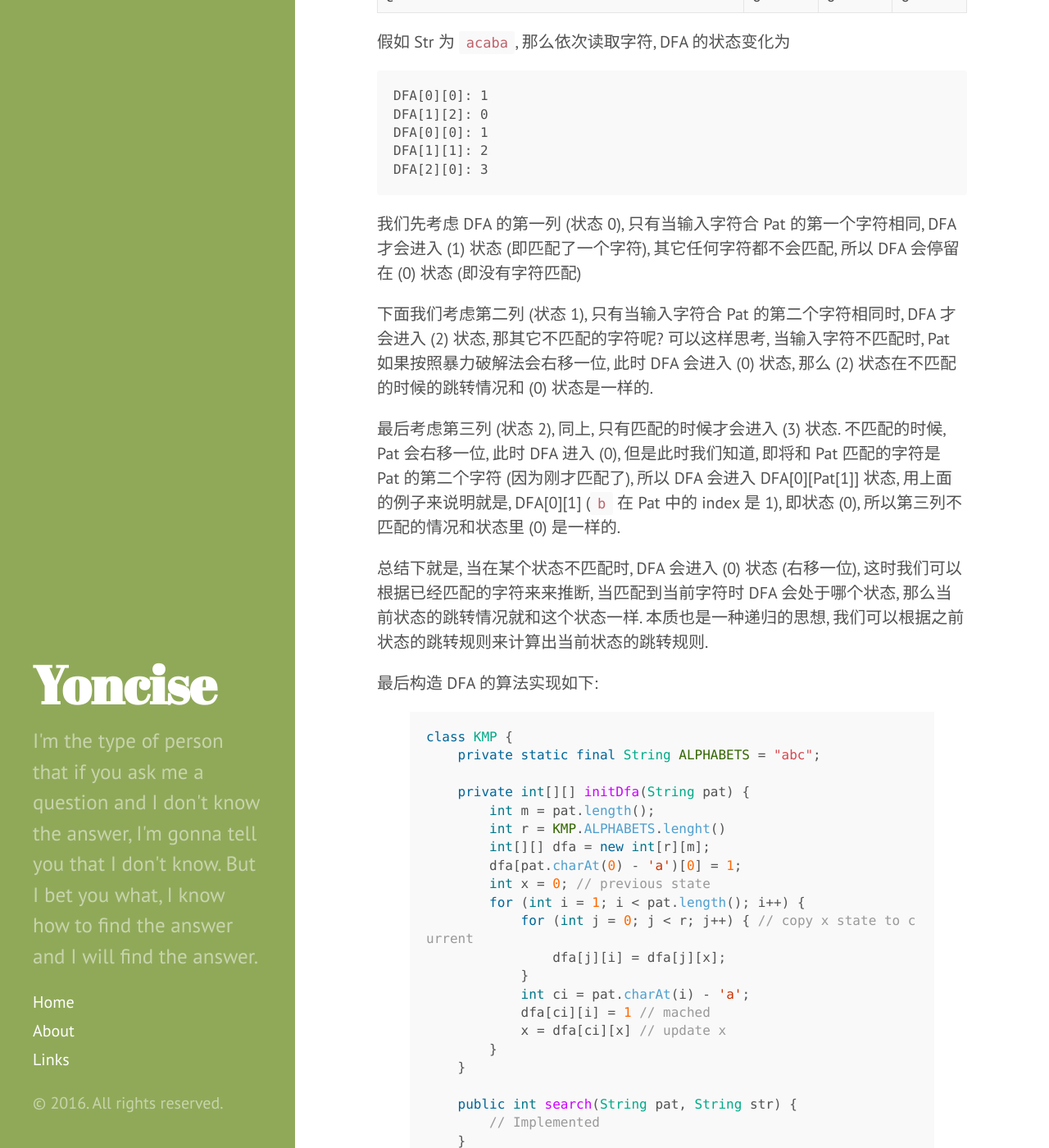
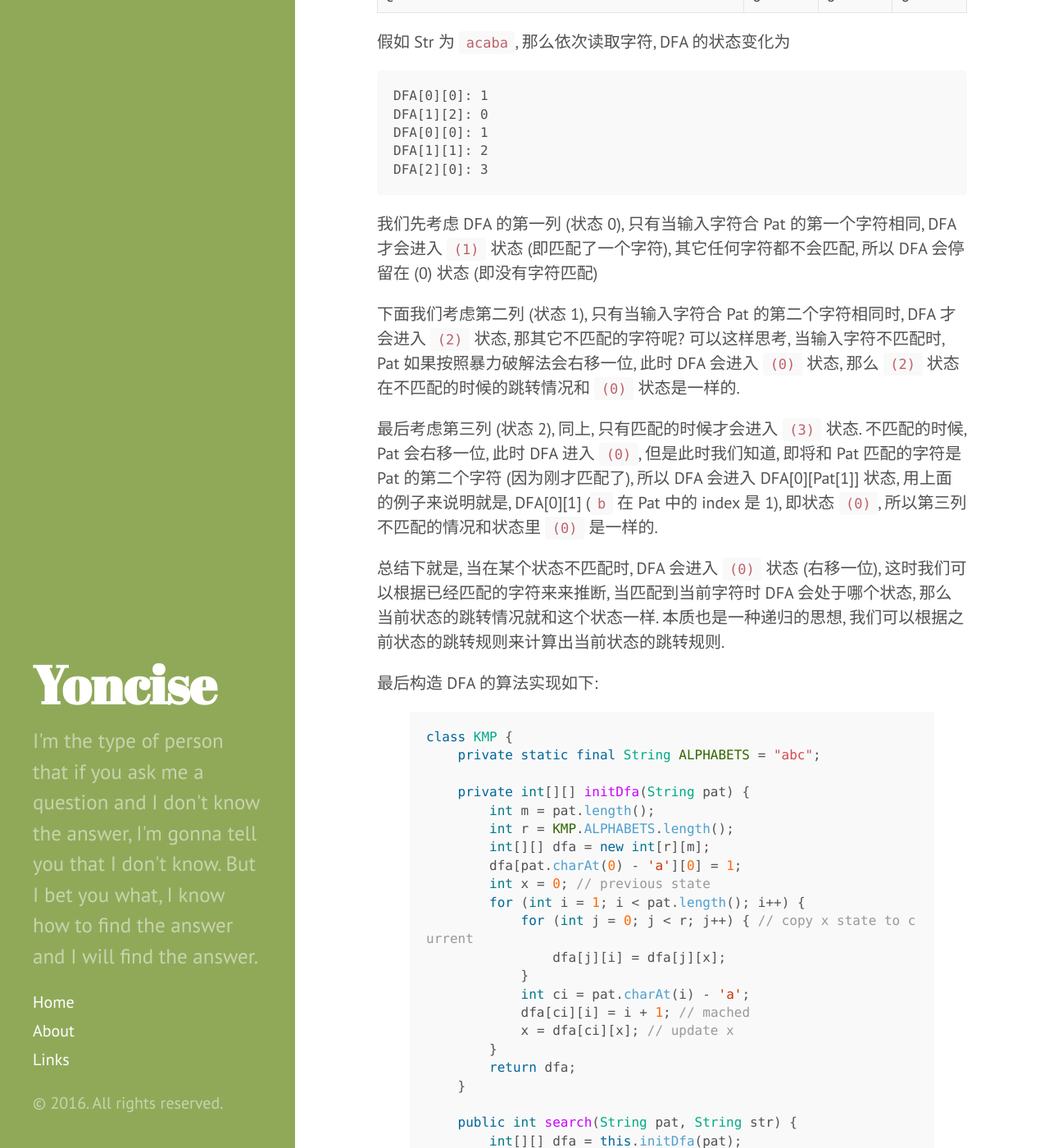
Before and after one commit to yoncise/yoncise.github.io, a Jekyll site: the page built from _posts/2016-10-15-字符串查找算法.md, in a window 1280 px wide and 1400 px high, scrolled down 2392 px. Shown: the whole window at 82% size. Built offline with Jekyll 4.4.1, drawn with Linux system fonts in a browser that asks for light colours; some of the changed text lies outside the part shown.

Commit message:
typo fix

```diff
--- a/_posts/2016-10-15-字符串查找算法.md
+++ b/_posts/2016-10-15-字符串查找算法.md
@@ -51,12 +51,12 @@
 Brute-force 算法之所以不够高效是因为, 当匹配失败时, 部分匹配的字符会在 Pat 右移一位后再次比较,
 这就带来了不必要的开销. KMP 算法就是在此基础上改进的.
 
-Knuth 最开始的算法实现是基于 DFA (有限状态机)的, 假如 Pat 的长度为 M, 那么 DFA 的状态共有 M + 1
+Knuth 最开始的算法实现是基于 DFA (有限状态机) 的, 假如 Pat 的长度为 M, 那么 DFA 的状态共有 M + 1
 
     Pat: abc
     DFA: (0) --a--> (1) --b--> (2) --c--> (3)
 
-我们顺序读取 Str 的每个字符, 每读取一个就会改变 DFA 的状态, 当 DFA 处于 (3) 状态时就表示字符串匹配完成.
+我们顺序读取 Str 的每个字符, 每读取一个就会改变 DFA 的状态, 当 DFA 处于 `(3)` 状态时就表示字符串匹配完成.
 
 假如 DFA 构造完成了, 那么我们该如何利用改造出来的 DFA 来搜索呢?
 
@@ -105,19 +105,19 @@
     DFA[1][1]: 2
     DFA[2][0]: 3
 
-我们先考虑 DFA 的第一列 (状态 0), 只有当输入字符合 Pat 的第一个字符相同, DFA 才会进入 (1) 状态 (即匹配了一个字符),
+我们先考虑 DFA 的第一列 (状态 0), 只有当输入字符合 Pat 的第一个字符相同, DFA 才会进入 `(1)` 状态 (即匹配了一个字符),
 其它任何字符都不会匹配, 所以 DFA 会停留在 (0) 状态 (即没有字符匹配)
 
-下面我们考虑第二列 (状态 1), 只有当输入字符合 Pat 的第二个字符相同时, DFA 才会进入 (2) 状态, 那其它不匹配的字符呢?
-可以这样思考, 当输入字符不匹配时, Pat 如果按照暴力破解法会右移一位, 此时 DFA 会进入 (0) 状态, 那么 (2)
-状态在不匹配的时候的跳转情况和 (0) 状态是一样的.
+下面我们考虑第二列 (状态 1), 只有当输入字符合 Pat 的第二个字符相同时, DFA 才会进入 `(2)` 状态, 那其它不匹配的字符呢?
+可以这样思考, 当输入字符不匹配时, Pat 如果按照暴力破解法会右移一位, 此时 DFA 会进入 `(0)` 状态, 那么 `(2)`
+状态在不匹配的时候的跳转情况和 `(0)` 状态是一样的.
 
-最后考虑第三列 (状态 2), 同上, 只有匹配的时候才会进入 (3) 状态. 不匹配的时候, Pat 会右移一位, 此时 DFA 进入 (0),
+最后考虑第三列 (状态 2), 同上, 只有匹配的时候才会进入 `(3)` 状态. 不匹配的时候, Pat 会右移一位, 此时 DFA 进入 `(0)`,
 但是此时我们知道, 即将和 Pat 匹配的字符是 Pat 的第二个字符 (因为刚才匹配了), 所以 DFA 会进入 DFA[0][Pat[1]] 状态,
-用上面的例子来说明就是, DFA[0][1] (`b` 在 Pat 中的 index 是 1), 即状态 (0), 所以第三列不匹配的情况和状态里 (0)
+用上面的例子来说明就是, DFA[0][1] (`b` 在 Pat 中的 index 是 1), 即状态 `(0)`, 所以第三列不匹配的情况和状态里 `(0)`
 是一样的.
 
-总结下就是, 当在某个状态不匹配时, DFA 会进入 (0) 状态 (右移一位), 这时我们可以根据已经匹配的字符来来推断,
+总结下就是, 当在某个状态不匹配时, DFA 会进入 `(0)` 状态 (右移一位), 这时我们可以根据已经匹配的字符来来推断,
 当匹配到当前字符时 DFA 会处于哪个状态, 那么当前状态的跳转情况就和这个状态一样. 本质也是一种递归的思想,
 我们可以根据之前状态的跳转规则来计算出当前状态的跳转规则.
 
@@ -130,33 +130,44 @@
 
     private int[][] initDfa(String pat) {
         int m = pat.length();
-        int r = KMP.ALPHABETS.lenght()
+        int r = KMP.ALPHABETS.length();
         int[][] dfa = new int[r][m];
-        dfa[pat.charAt(0) - 'a')[0] = 1;
+        dfa[pat.charAt(0) - 'a'][0] = 1;
         int x = 0; // previous state
         for (int i = 1; i < pat.length(); i++) {
             for (int j = 0; j < r; j++) { // copy x state to current
                 dfa[j][i] = dfa[j][x];
             }
             int ci = pat.charAt(i) - 'a';
-            dfa[ci][i] = 1 // mached
-            x = dfa[ci][x] // update x
+            dfa[ci][i] = i + 1; // mached
+            x = dfa[ci][x]; // update x
         }
+        return dfa;
     }
 
     public int search(String pat, String str) {
-        // Implemented
+        int[][] dfa = this.initDfa(pat);
+        int j = 0;
+        for (int i = 0; i < str.length(); i++) {
+            char c = str.charAt(i);
+            j = dfa[c - 'a'][j];
+            if (j == pat.length()) {
+                return i - j + 1;
+            }
+        }
+        return -1;
     }
+
 }
 
 {% endhighlight %}
 
-算法里的 x 是比较重要的, 按照之前的说法我们是需要每次都回溯的, 但是因为 Pat 的字符串是不变的,
-那么我们只需要用 x 来记录上个状态在在不匹配时等同于的状态就行, 每个状态处理的最后更新下 x 就行.
+算法里的 x 是比较重要的, 按照之前的描述我们是需要每次都回溯的, 但是因为 Pat 的字符串是不变的,
+也就是说, 每次回溯时前面的部分都是一样的.
 
 这个就是 Knuth DFA 版的 KMP 算法, 我觉得这个版本是比较好理解的. 但这个版本有一个缺点就是,
 需要使用 MR (Pat 的长度乘以可输入字符的长度) 的额外空间. Pratt 在 Knuth 的 DFA 版本上改进了下, 只需要
-额外使用 M 的空间 (即和可输入字符长度无关, 当然效率会低点), 就有了现在通常所有的 KMP 算法.
+额外使用 M 的空间 (即和可输入字符长度无关, 当然效率会低点), 就有了现在通常所说的 KMP 算法.
 (Morris 在 KMP 算法里做了什么? 呃, Wiki 的说法是,
 他是独立完成这个算法的. 总结就是 Knuth 完成了 DFA 版本的, Pratt 改进了, Morris 独立完成了)
 
```
